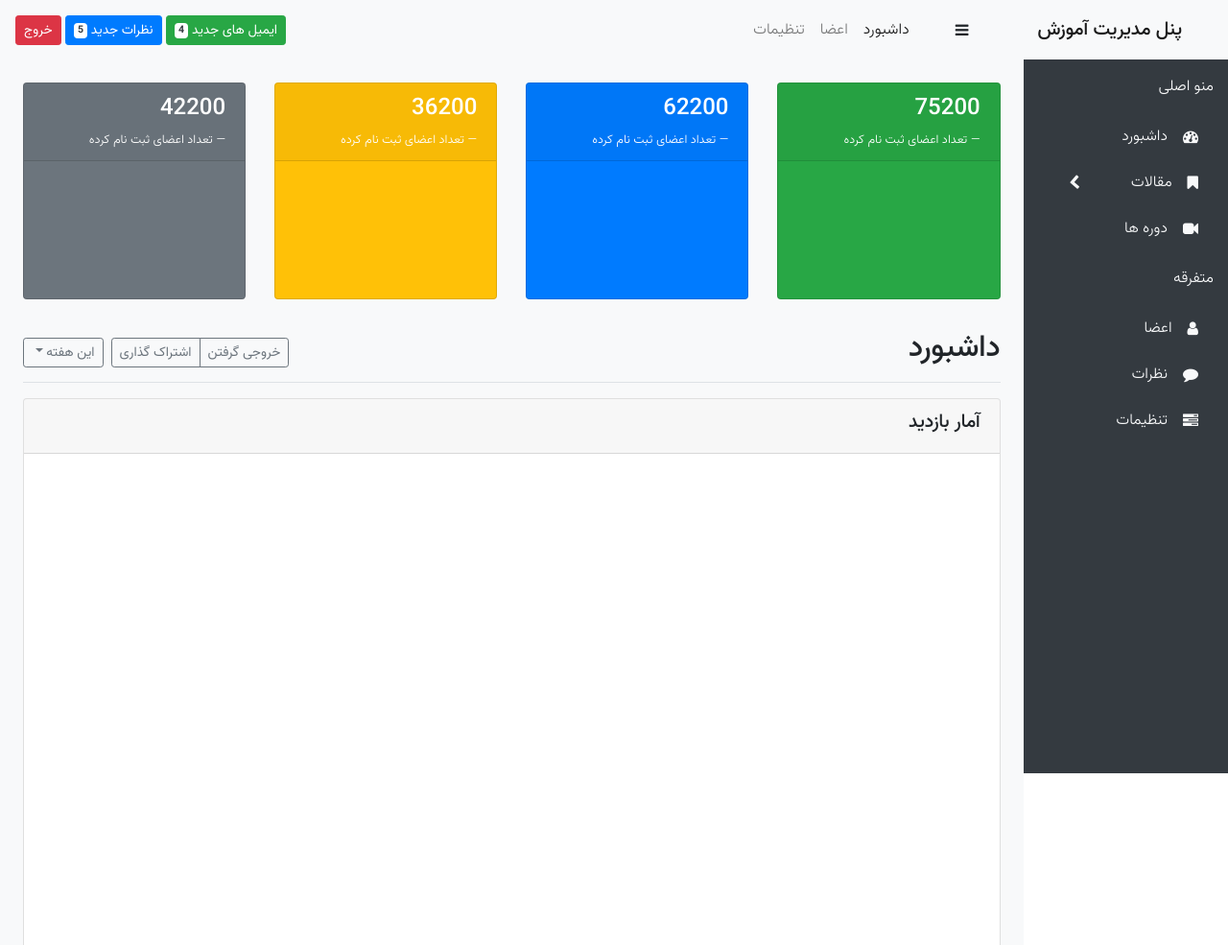
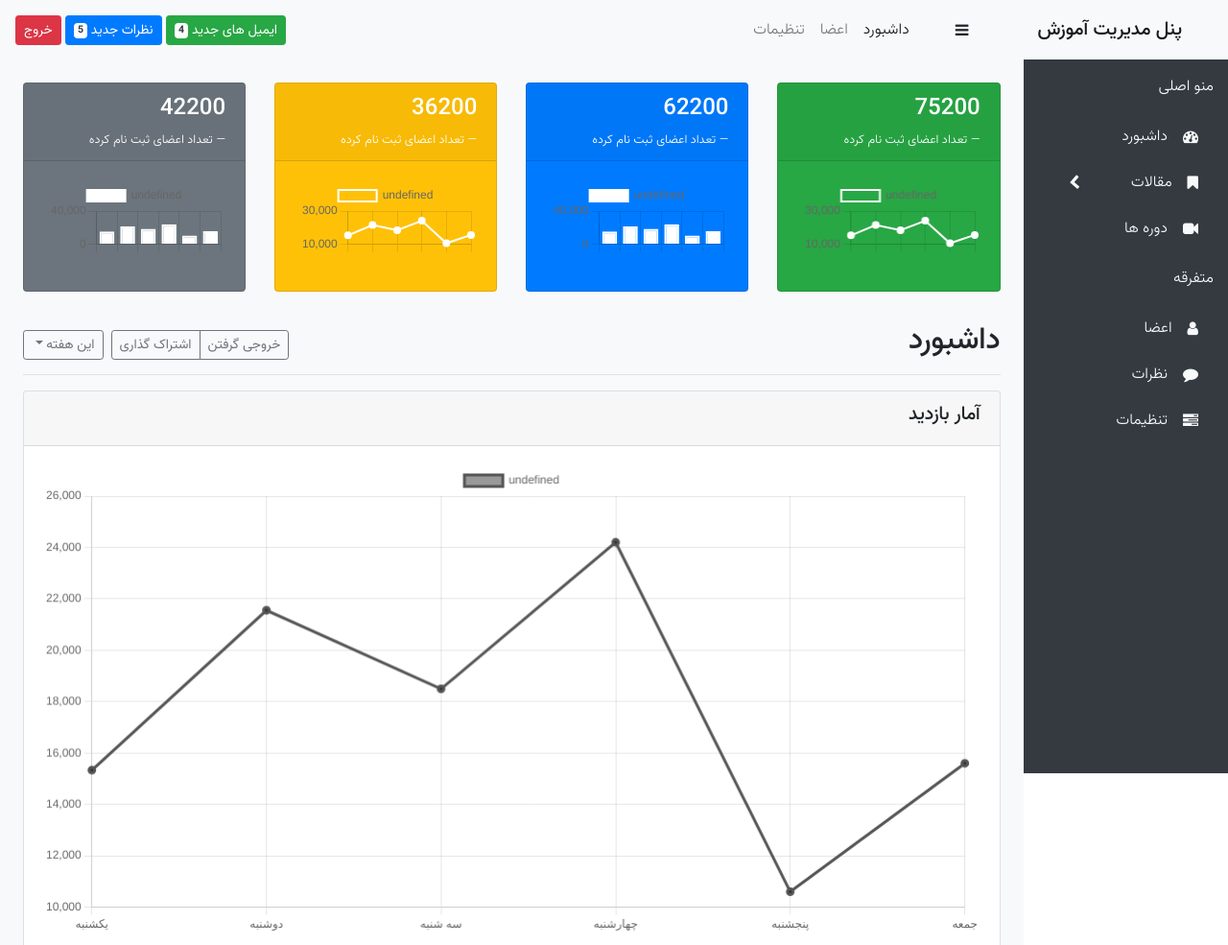
Before and after one commit to maryamSadeqhi/BootstrapProject5, a plain HTML site: page index-5.html in a window 1280 px wide. Shown: the top 985 px of the page at 96% size. Drawn offline with nearby package versions, Linux system fonts and the light colour scheme.

Commit message:
commited end main.js project-5

```diff
--- a/project-1/js/main.js
+++ b/project-1/js/main.js
@@ -1 +1,194 @@
-$()
+let RegisterUser = document.getElementById('register-user');
+let RegisterUserChart = new Chart(RegisterUser , {
+    type : 'line',
+    data : {
+        labels : ['','','','','',''],
+        datasets : [{
+            data : [15333,21555,18496,24200,10600,15600],
+            backgroundColor : 'transparent',
+            borderColor : '#fff',
+            borderWidth : 2 ,
+            pointBackgroundColor : '#fff'
+        }]
+    },
+    options : {
+        layout : {
+            padding : {
+                left : 5,
+                right : 5
+            }
+        },
+        scales : {
+            yAxes : [{
+                display : false
+            }],
+            xAxes : [{
+                display : false
+            }],
+        },
+        legend : {
+            display : false
+        }
+    }
+});
+
+let Comment = document.getElementById('comment');
+let CommentChart = new Chart(Comment , {
+    type : 'bar',
+    data : {
+        labels : ['','','','','',''],
+        datasets : [{
+            data : [15333,21555,18496,24200,10600,15600],
+            backgroundColor : '#fff',
+            borderColor : '#fff',
+            borderWidth : 2 ,
+            pointBackgroundColor : '#fff'
+        }]
+    },
+    options : {
+        layout : {
+            padding : {
+                left : 5,
+                right : 5
+            }
+        },
+        scales : {
+            yAxes : [{
+                display : false
+            }],
+            xAxes : [{
+                display : false
+            }],
+        },
+        legend : {
+            display : false
+        }
+    }
+});
+
+let ShopUser = document.getElementById('shop-user');
+let ShopUserChart = new Chart(ShopUser , {
+    type : 'line',
+    data : {
+        labels : ['','','','','',''],
+        datasets : [{
+            data : [15333,21555,18496,24200,10600,15600],
+            backgroundColor : 'transparent',
+            borderColor : '#fff',
+            borderWidth : 2 ,
+            pointBackgroundColor : '#fff'
+        }]
+    },
+    options : {
+        layout : {
+            padding : {
+                left : 5,
+                right : 5
+            }
+        },
+        scales : {
+            yAxes : [{
+                display : false
+            }],
+            xAxes : [{
+                display : false
+            }],
+        },
+        legend : {
+            display : false
+        }
+    }
+});
+
+let ApproveComment = document.getElementById('approve-comment');
+let ApproveCommentChart = new Chart(ApproveComment , {
+    type : 'bar',
+    data : {
+        labels : ['','','','','',''],
+        datasets : [{
+            data : [15333,21555,18496,24200,10600,15600],
+            backgroundColor : '#fff',
+            borderColor : '#fff',
+            borderWidth : 2 ,
+            pointBackgroundColor : '#fff'
+        }]
+    },
+    options : {
+        layout : {
+            padding : {
+                left : 5,
+                right : 5
+            }
+        },
+        scales : {
+            yAxes : [{
+                display : false
+            }],
+            xAxes : [{
+                display : false
+            }],
+        },
+        legend : {
+            display : false
+        }
+    }
+});
+
+let Online = document.getElementById('online');
+let OnlineChart = new Chart(Online , {
+    type : 'line',
+    data : {
+        labels : ['یکشنبه','دوشنبه','سه شنبه','چهارشنبه','پنجشنبه','جمعه'],
+        datasets : [{
+            data : [15333,21555,18496,24200,10600,15600],
+            backgroundColor : 'rgba(0,0,0,.4)',
+            borderColor : '#555',
+            borderWidth : 3 ,
+            pointBackgroundColor : '#333'
+        }]
+    },
+    options : {
+        legend : {
+            display : false
+        }
+    }
+});
+
+resizeTemplate()
+window.addEventListener('resize' , resizeTemplate());
+function resizeTemplate() {
+    if(screen.availWidth <= 768) {
+        var myCollapse = document.getElementById('sidebar')
+        var bsCollapse  = new bootstrap.Collapse(myCollapse, {
+           hide : true
+          })
+    } else {
+        var myCollapse = document.getElementById('sidebar')
+        var bsCollapse  = new bootstrap.Collapse(myCollapse, {
+           show : true
+        })
+    }
+}
+
+let mySidebar = document.getElementById('sidebar')
+mySidebar.addEventListener('hide.bs.collapse', function (e) {
+    if(e.target == this){
+    document.getElementById('main').classList.remove('col-md-10')
+    }
+})
+
+mySidebar.addEventListener('shown.bs.collapse', function (e) {
+    if(e.target == this){
+    document.getElementById('main').classList.add('col-md-10')
+    }
+})
+// document.getElementById('sidebar').on('hide.bs.collapse' , function(e) {
+//     if(e.target == this) {
+//         document.getElementById('main').removeClass('col-md-10');
+//     }
+// })
+// document.getElementById('sidebar').on('show.bs.collapse' , function(e) {
+//     if(e.target == this) {
+//         document.getElementById('main').addClass('col-md-10');
+//     }
+// });
```
Also changed, not shown: index-3.html (+1 -6 lines), index-5.html (+1 -1 lines).
